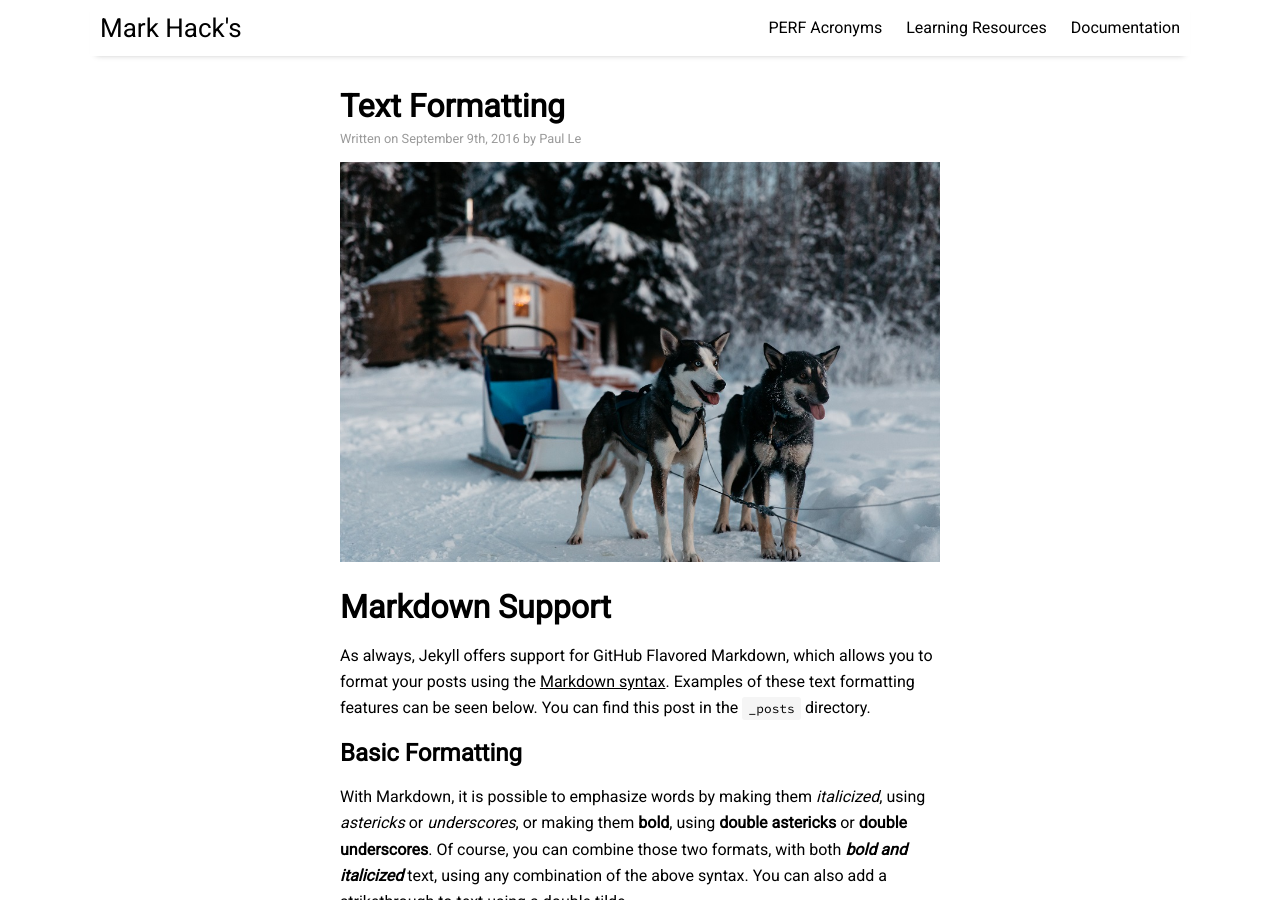
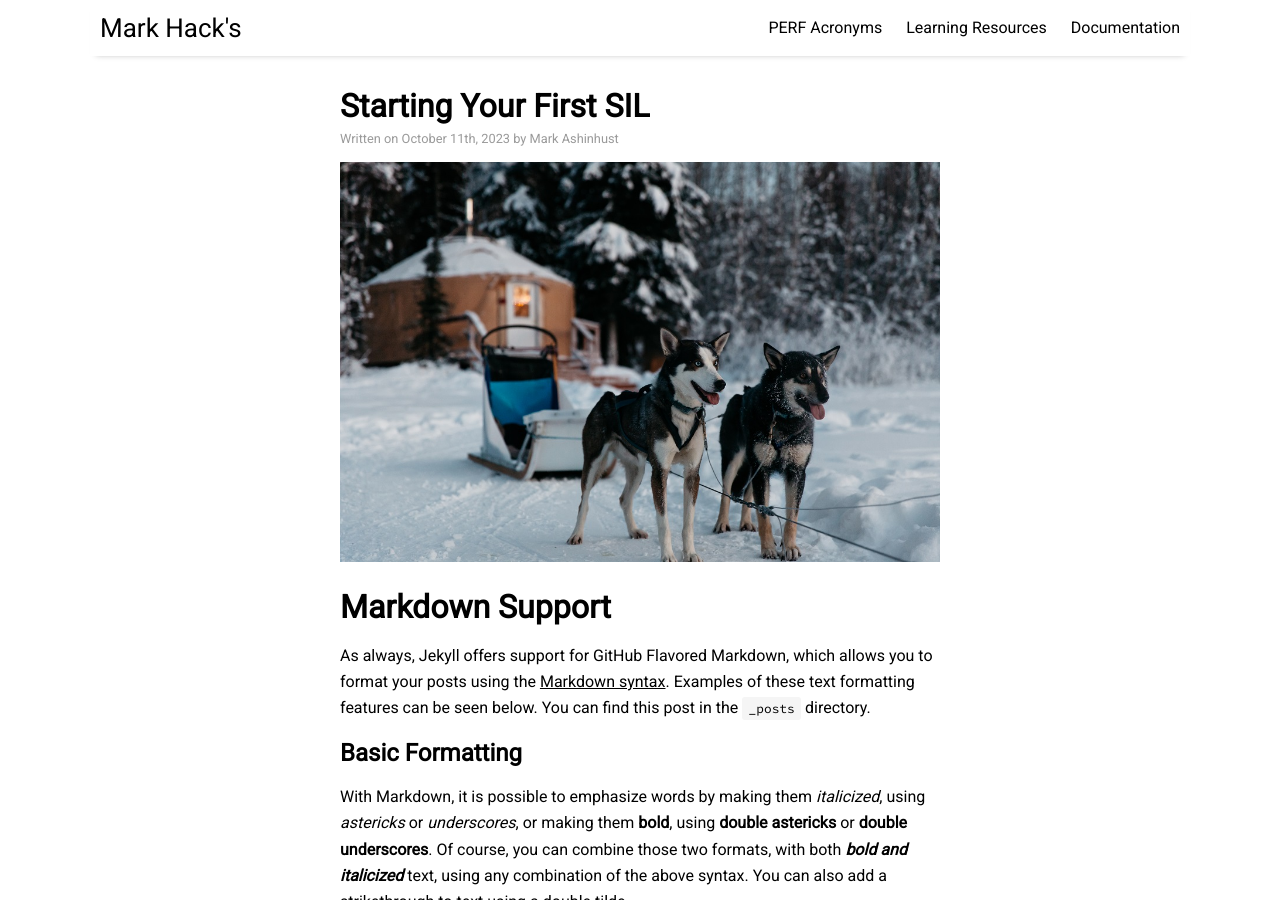
Before and after one commit to mashinhu/MarkHacks, a Jekyll site: the page built from _posts/2023-10-11-getting-started-SIL.md, in a window 1280 px wide and 900 px high. Built offline with Jekyll 4.4.1, drawn with Linux system fonts in a browser that asks for light colours; nearby versions of some CDN libraries; formulas are drawn with MathJax 3; comment, search, counter and statistics services are not loaded; some of the changed text lies outside the part shown.

```diff
--- a/_posts/2016-09-09-text-formatting.md
+++ b/_posts/2023-10-11-getting-started-SIL.md
@@ -1,9 +1,9 @@
 ---
 layout: post
-title: "Text Formatting"
-author: "Paul Le"
+title: "Starting Your First SIL"
+author: "Mark Ashinhust"
 categories: sample
-tags: [sample]
+tags: [documentation,getting-started]
 image: arctic-1.jpg
 ---
 
```
Also changed, not shown: _posts/2023-10-11-learn-to-MOD-test.md (renamed from _posts/2016-10-10-getting-started.md, +1 -1 lines), pages/about.md (+0 -2 lines), _posts/2023-10-10-useful-tips-tricks.md (renamed from _posts/2017-01-01-welcome-to-millennial.md).
